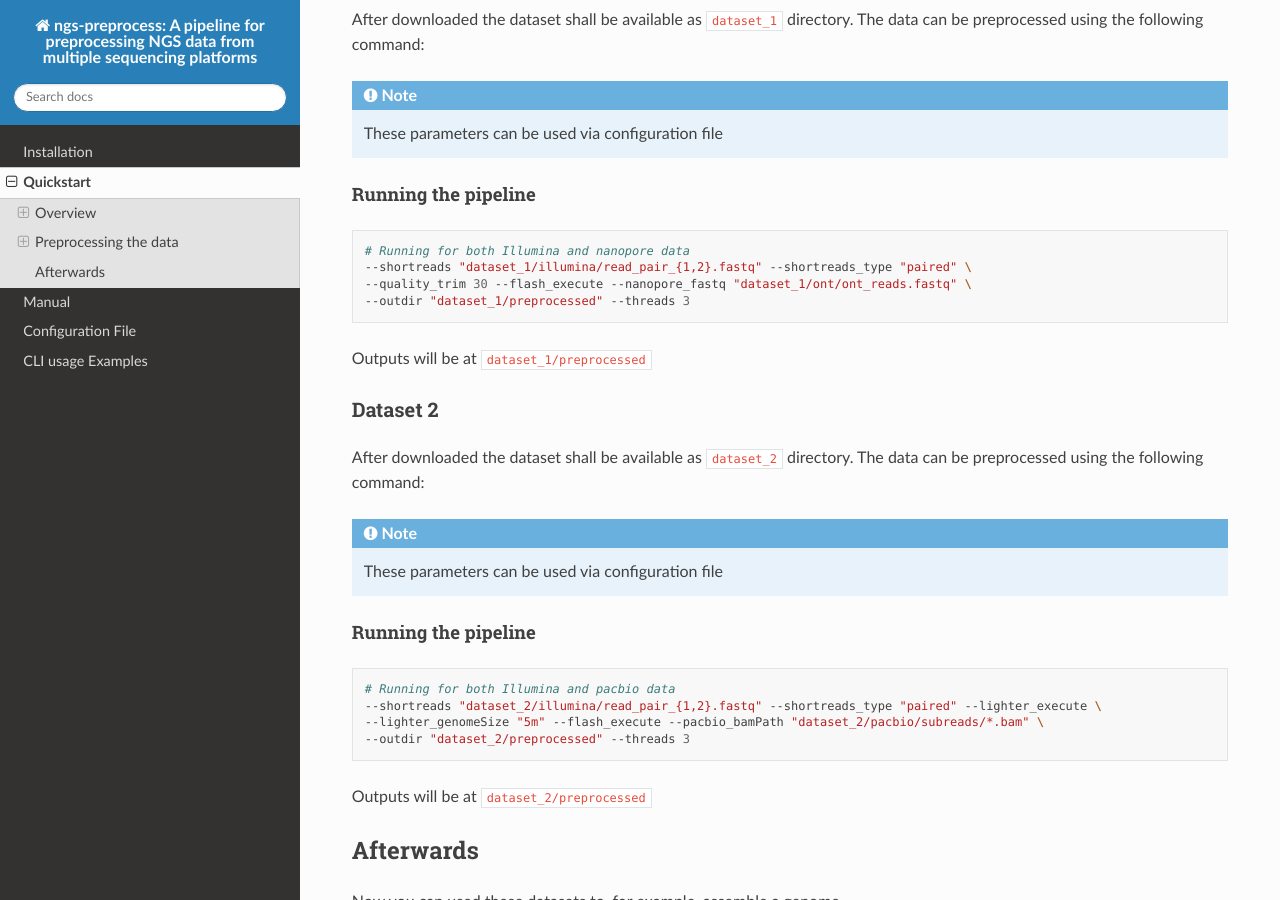
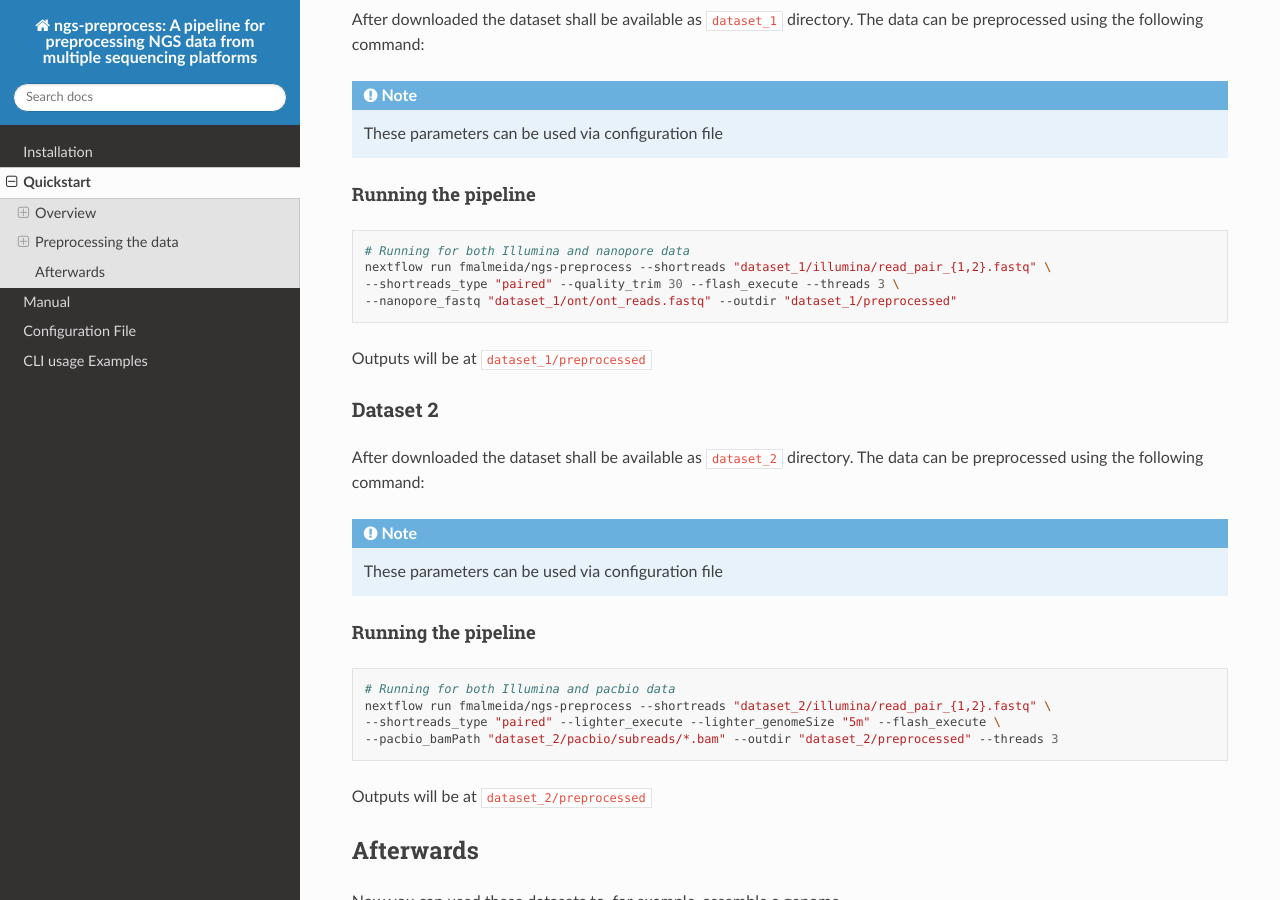
Before and after one commit to fmalmeida/ngs-preprocess, a Sphinx documentation site: the page built from docs/quickstart.rst, in a window 1280 px wide and 900 px high, scrolled down 1171 px. Built offline with Sphinx 7.4.7 and the Read the Docs theme 2.0.0, drawn with Linux system fonts in a browser that asks for light colours.

Commit message:
Update quickstart

```diff
--- a/docs/quickstart.rst
+++ b/docs/quickstart.rst
@@ -69,9 +69,9 @@ Running the pipeline
 .. code-block:: bash
 
   # Running for both Illumina and nanopore data
-  --shortreads "dataset_1/illumina/read_pair_{1,2}.fastq" --shortreads_type "paired" \
-  --quality_trim 30 --flash_execute --nanopore_fastq "dataset_1/ont/ont_reads.fastq" \
-  --outdir "dataset_1/preprocessed" --threads 3
+  nextflow run fmalmeida/ngs-preprocess --shortreads "dataset_1/illumina/read_pair_{1,2}.fastq" \
+  --shortreads_type "paired" --quality_trim 30 --flash_execute --threads 3 \
+  --nanopore_fastq "dataset_1/ont/ont_reads.fastq" --outdir "dataset_1/preprocessed"
 
 Outputs will be at ``dataset_1/preprocessed``
 
@@ -91,9 +91,9 @@ Running the pipeline
 .. code-block:: bash
 
   # Running for both Illumina and pacbio data
-  --shortreads "dataset_2/illumina/read_pair_{1,2}.fastq" --shortreads_type "paired" --lighter_execute \
-  --lighter_genomeSize "5m" --flash_execute --pacbio_bamPath "dataset_2/pacbio/subreads/*.bam" \
-  --outdir "dataset_2/preprocessed" --threads 3
+  nextflow run fmalmeida/ngs-preprocess --shortreads "dataset_2/illumina/read_pair_{1,2}.fastq" \
+  --shortreads_type "paired" --lighter_execute --lighter_genomeSize "5m" --flash_execute \
+  --pacbio_bamPath "dataset_2/pacbio/subreads/*.bam" --outdir "dataset_2/preprocessed" --threads 3
 
 Outputs will be at ``dataset_2/preprocessed``
 
```
